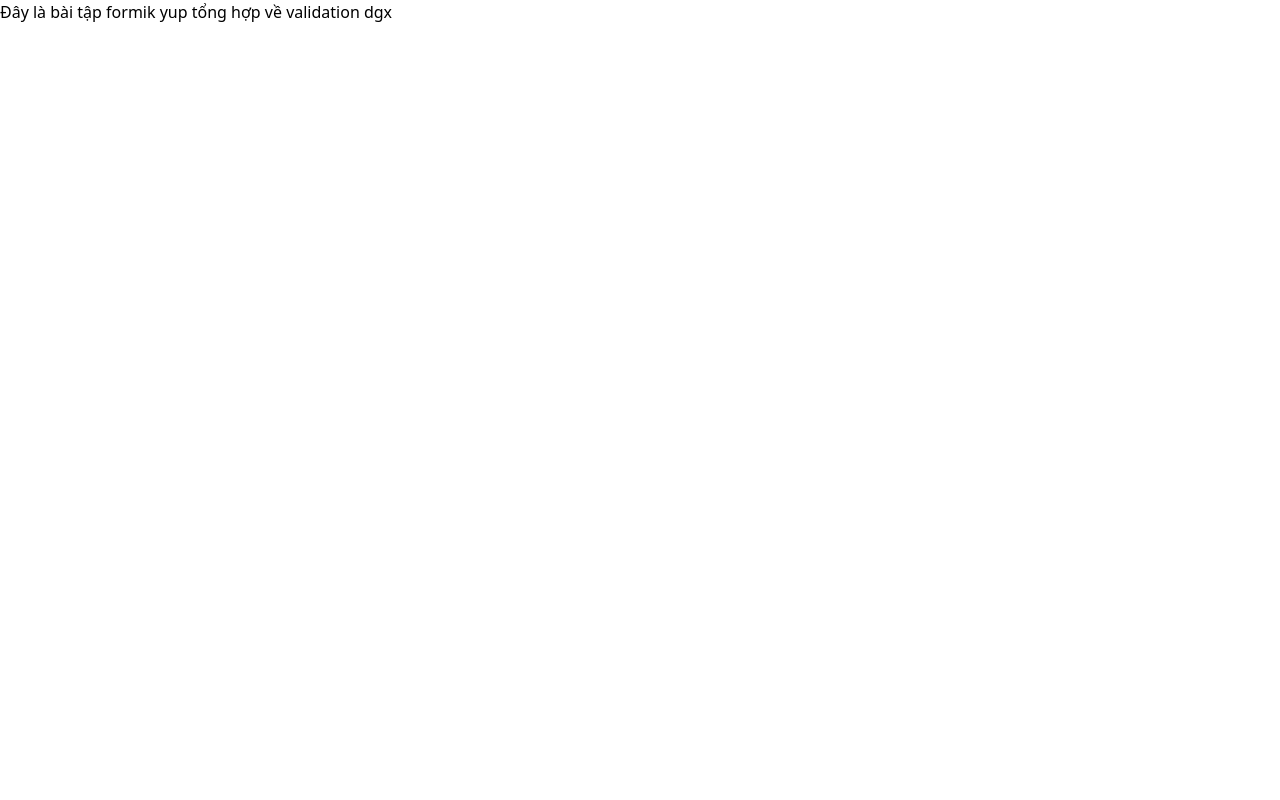
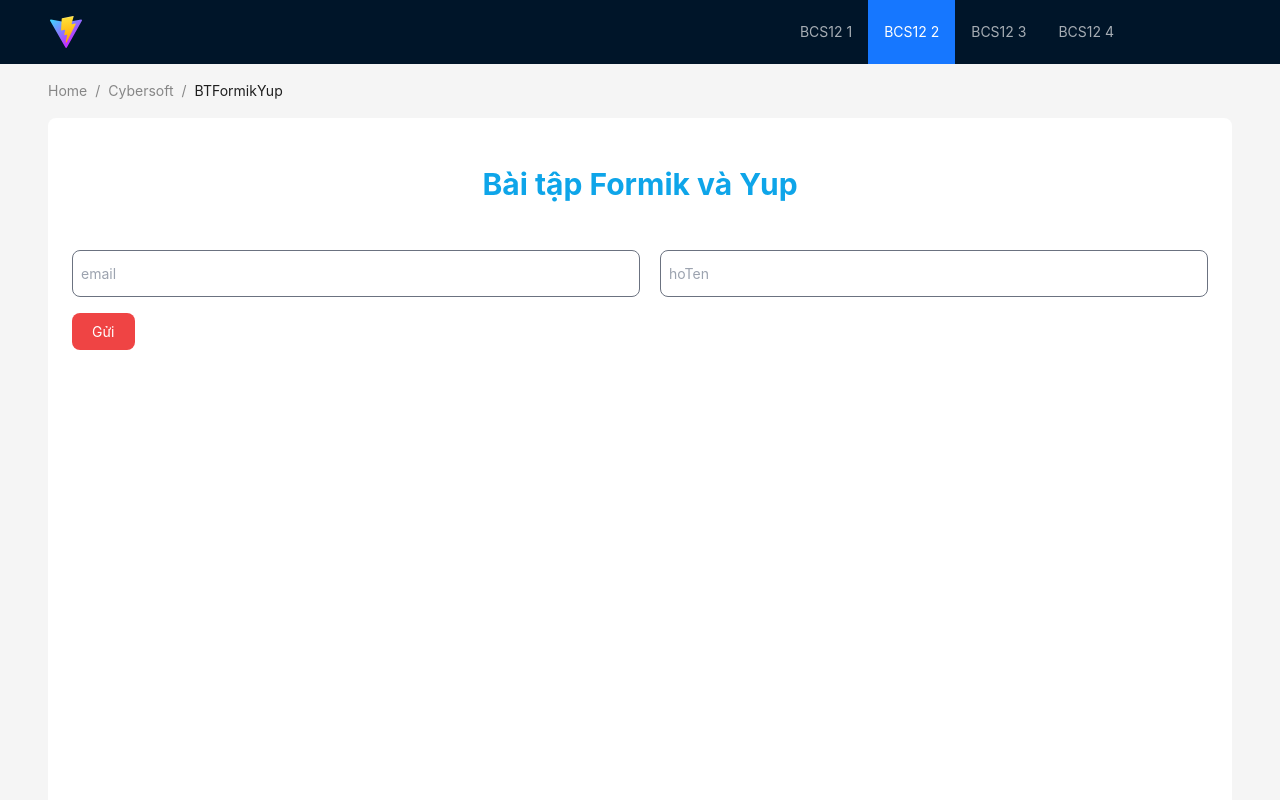
Before and after one commit to delee03/formik_yup, a React (Vite) app: page / in a window 1280 px wide. Shown: the top 800 px of the page. Built offline with nearby package versions, Linux system fonts and the light colour scheme.

Commit message:
chore: Add antd, formik, and yup dependencies, and create BTFormikYup component

```diff
--- a/package.json
+++ b/package.json
@@ -10,8 +10,11 @@
     "preview": "vite preview"
   },
   "dependencies": {
+    "antd": "^5.20.3",
+    "formik": "^2.4.6",
     "react": "^18.3.1",
-    "react-dom": "^18.3.1"
+    "react-dom": "^18.3.1",
+    "yup": "^1.4.0"
   },
   "devDependencies": {
     "@eslint/js": "^9.9.0",
--- a/src/App.jsx
+++ b/src/App.jsx
@@ -1,13 +1,14 @@
 import { useState } from "react";
 import reactLogo from "./assets/react.svg";
 import viteLogo from "/vite.svg";
+import BTFormikYup from "./components/BTFormikYup";
 
 function App() {
     const [count, setCount] = useState(0);
 
     return (
         <>
-            <div>Đây là bài tập formik yup tổng hợp về validation dgx</div>
+            <BTFormikYup></BTFormikYup>
         </>
     );
 }
--- /dev/null
+++ b/src/components/BTFormikYup.jsx
@@ -0,0 +1,125 @@
+import React, { useState } from "react";
+import { Breadcrumb, Layout, Menu, theme } from "antd";
+import { useFormik } from "formik";
+const { Header, Content, Footer } = Layout;
+const items = new Array(4).fill(null).map((_, index) => ({
+    key: String(index + 1),
+    label: `BCS12 ${index + 1}`,
+}));
+const BTFormikYup = () => {
+    const {
+        token: { colorBgContainer, borderRadiusLG },
+    } = theme.useToken();
+
+    const [value, setValueInput] = useState({
+        hoTen: "",
+        email: "",
+    });
+
+    const handleSubmit = () => {
+        console.log(value);
+    };
+
+    return (
+        <Layout>
+            <Header
+                style={{
+                    position: "sticky",
+                    top: 0,
+                    zIndex: 1,
+                    width: "100%",
+                    display: "flex",
+                    alignItems: "center",
+                    justifyContent: "space-between   ",
+                }}
+            >
+                <img src="vite.svg" className="w-100 h-100" alt="logo" />
+                <div>
+                    <Menu
+                        theme="dark"
+                        mode="horizontal"
+                        defaultSelectedKeys={["2"]}
+                        items={items}
+                        style={{
+                            marginRight: "100px",
+                            width: "100%",
+                        }}
+                    />
+                </div>
+            </Header>
+
+            <Content
+                style={{
+                    padding: "0 48px",
+                }}
+            >
+                <Breadcrumb
+                    style={{
+                        margin: "16px 0",
+                    }}
+                >
+                    <Breadcrumb.Item>Home</Breadcrumb.Item>
+                    <Breadcrumb.Item>Cybersoft</Breadcrumb.Item>
+                    <Breadcrumb.Item>BTFormikYup</Breadcrumb.Item>
+                </Breadcrumb>
+                <div
+                    style={{
+                        padding: 24,
+                        background: colorBgContainer,
+                        borderRadius: borderRadiusLG,
+                        height: "100vh",
+                    }}
+                >
+                    <h1 className="text-3xl text-sky-500 text-center py-6 font-bold">
+                        Bài tập Formik và Yup
+                    </h1>
+                    <form action={handleSubmit} className="mt-6">
+                        <div className="grid grid-cols-2 space-x-5">
+                            <input
+                                type="email"
+                                id="email"
+                                onChange={(event) => {
+                                    setValueInput({
+                                        ...value,
+                                        [id]: event.target.value,
+                                    });
+                                }}
+                                value={value.email}
+                                className="w-30 border-gray-500 border rounded-lg py-3 px-2"
+                                placeholder="email"
+                            />
+                            <input
+                                type="text"
+                                id="hoTen"
+                                onChange={(event) => {
+                                    setValueInput({
+                                        ...value,
+                                        [id]: event.target.value,
+                                    });
+                                    console.log(event.target.value);
+                                }}
+                                value={value.hoTen}
+                                className="w-30 border-gray-500 border rounded-lg py-3 px-2"
+                                placeholder="hoTen"
+                            />
+                        </div>
+                        <button
+                            type="submit"
+                            className="px-5 py-2 bg-red-500 text-white rounded-lg mt-4"
+                        >
+                            Gửi
+                        </button>
+                    </form>
+                </div>
+            </Content>
+            <Footer
+                style={{
+                    textAlign: "center",
+                }}
+            >
+                Phát Design ©{new Date().getFullYear()} Created by Đông Copilot
+            </Footer>
+        </Layout>
+    );
+};
+export default BTFormikYup;
```
Also changed, not shown: 1 other file (tests, documents, lock files or other folders).
